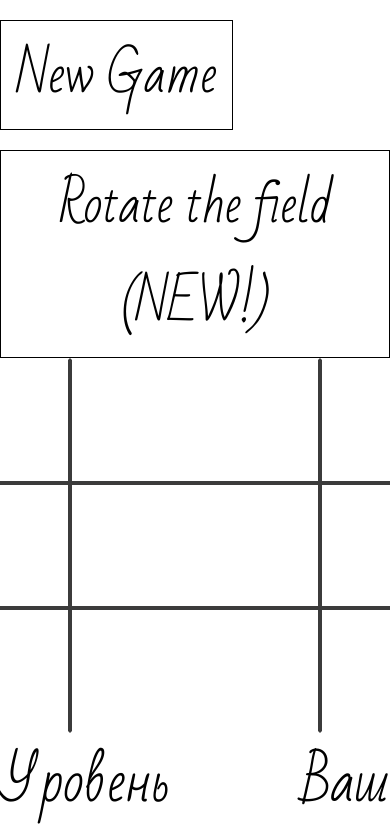
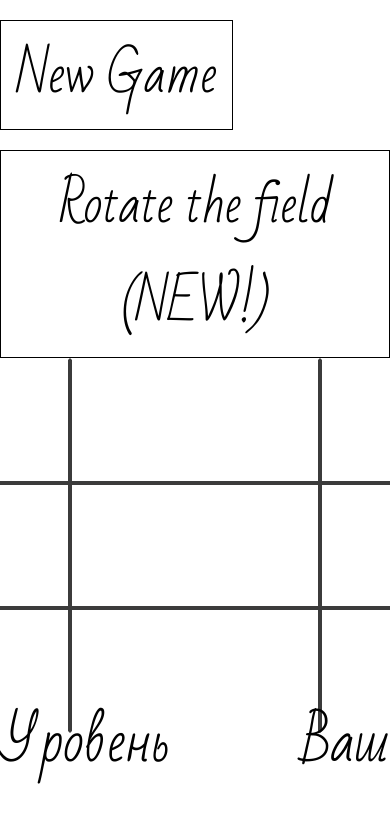
Before and after one commit to Degreet/tic-tac-toe-2, a plain HTML site: page index.html in a window 390 px wide. Shown: the top 839 px of the page. Drawn offline with Linux system fonts and the light colour scheme.

Commit message:
adaptability fixed 3

```diff
--- a/css/style.css
+++ b/css/style.css
@@ -109,7 +109,7 @@ body {
     .hint, .level {
         font-size: 55px;
         position: relative;
-        bottom: 50px;
+        bottom: 90px;
     }
 
     .level {
@@ -141,6 +141,8 @@ body {
 
     .hint, .level {
         font-size: 55px;
+        position: relative;
+        bottom: 90px;
     }
 
     .level {
```
